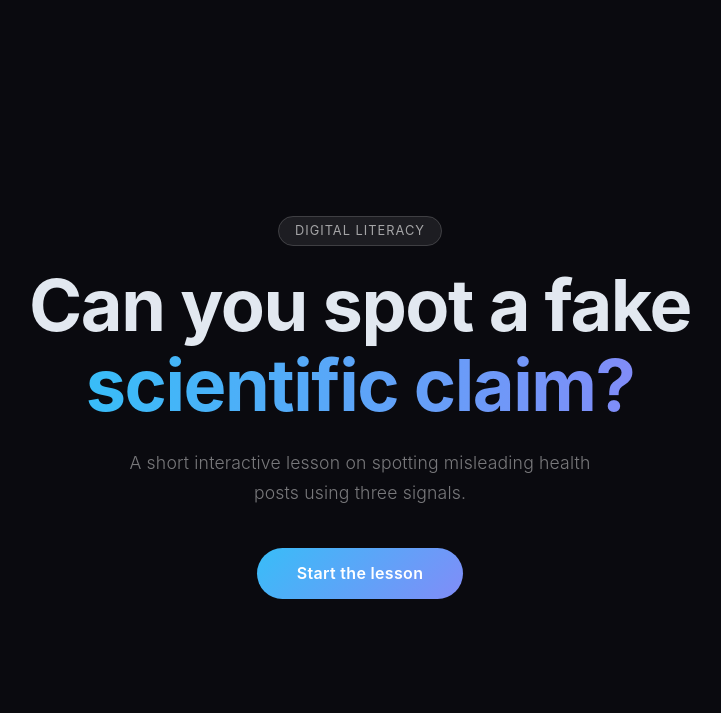
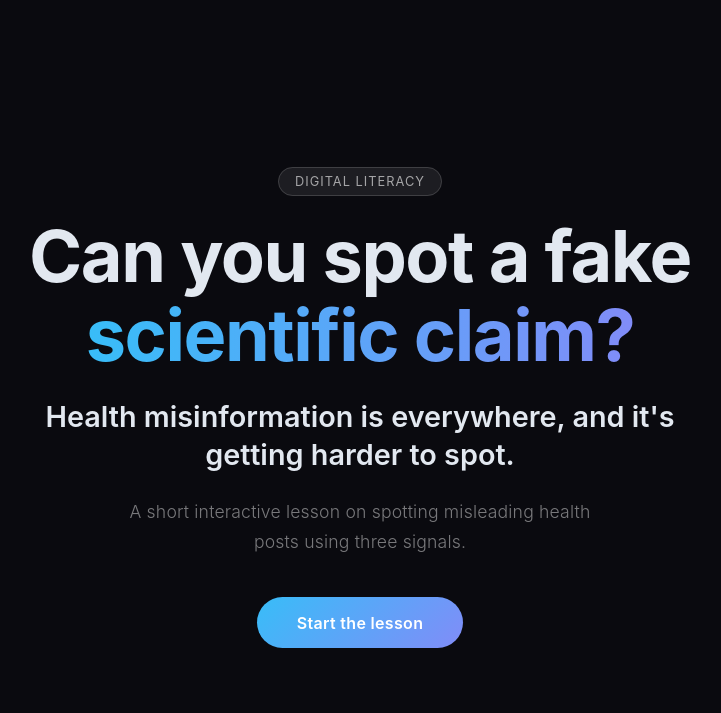
Before and after one commit to coms4170-user-interface-design/real-vs-fake-scientific-claims, a Flask app: page / in a window 1280 px wide. Shown: the top 713 px of the page, without its empty margins (280-1001 px from the left). Run offline with Flask 3, Linux system fonts and the light colour scheme.

Commit message:
revise home page

```diff
--- a/templates/home.html
+++ b/templates/home.html
@@ -11,6 +11,7 @@
     Can you spot a fake<br>
     <span style="background: linear-gradient(90deg, #38bdf8, #818cf8); -webkit-background-clip: text; -webkit-text-fill-color: transparent; background-clip: text;">scientific claim?</span>
   </h1>
+<p style="font-size: clamp(1.2rem, 3vw, 1.8rem); font-weight: 600; color: #e2e8f0; max-width: 700px; line-height: 1.3; margin-bottom: 1.5rem;">Health misinformation is everywhere, and it's getting harder to spot.</p>
   <p style="color: rgba(255,255,255,0.45); font-size: 1.1rem; max-width: 480px; line-height: 1.7; margin-bottom: 2.5rem; font-weight: 300; letter-spacing: 0.01em;">
     A short interactive lesson on spotting misleading health posts using three signals.
   </p>
```
